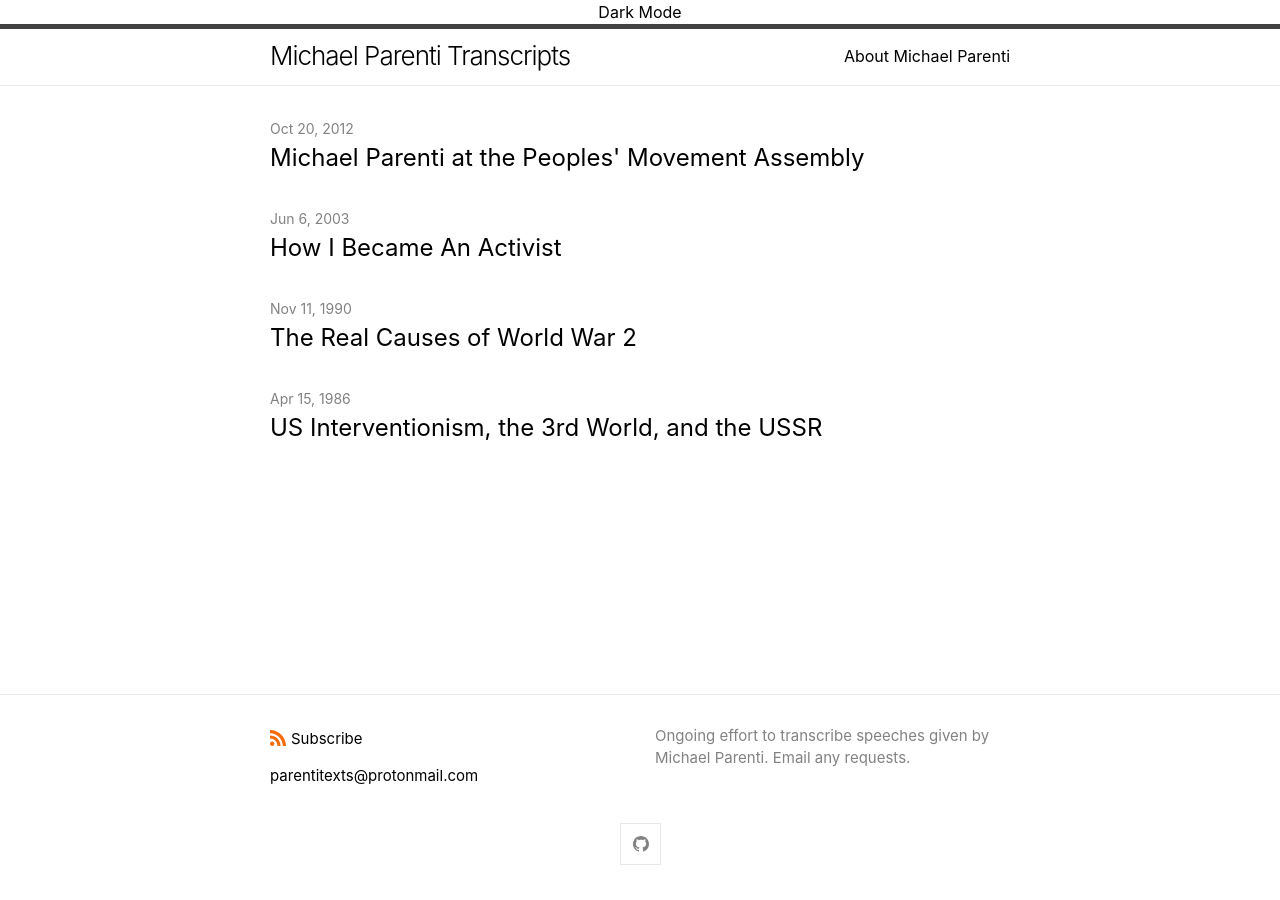
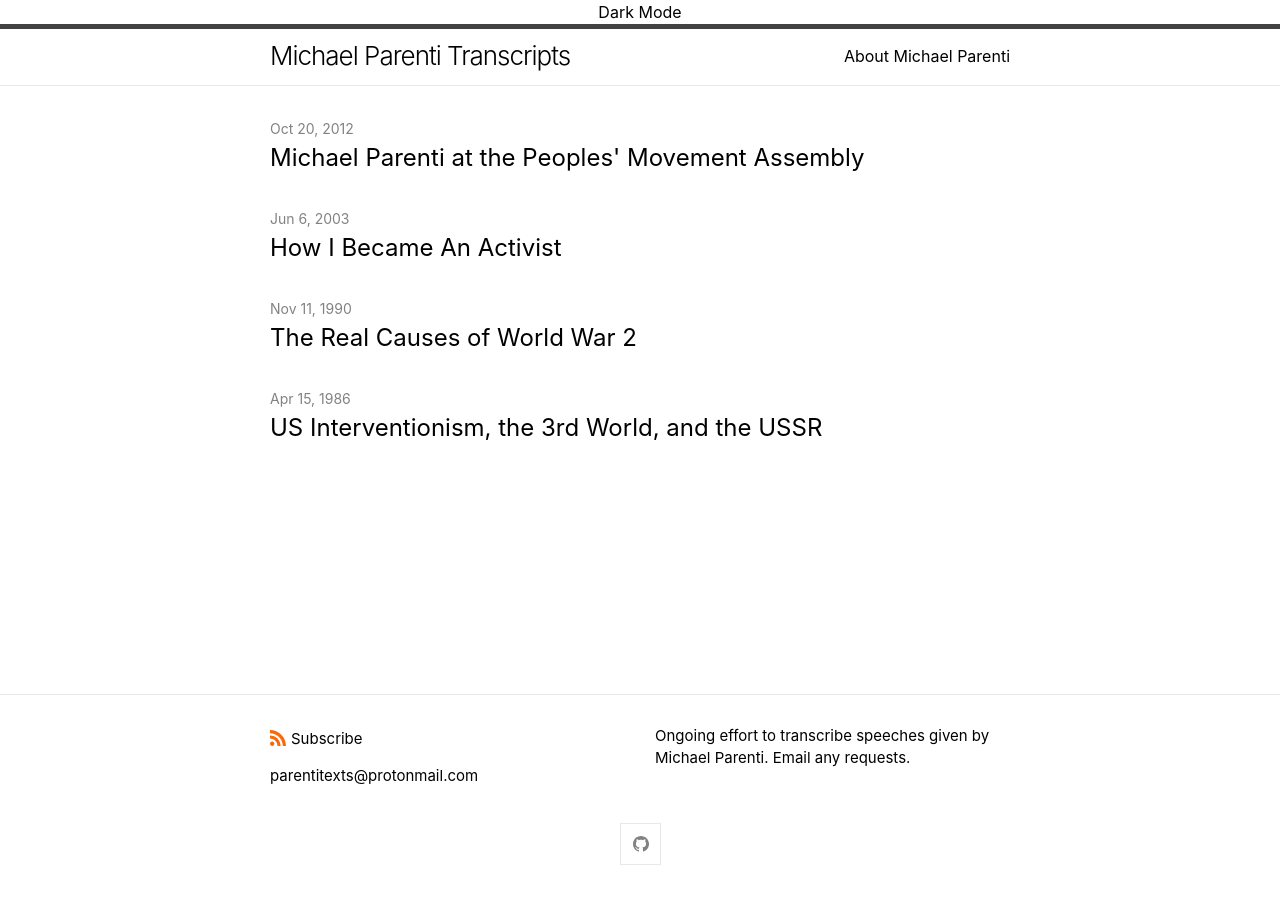
Before and after one commit to parentitexts/parentitexts.github.io, a Jekyll site: the page built from index.md, in a window 1280 px wide. Built offline with Jekyll 4.4.1, drawn with Linux system fonts in a browser that asks for light colours.

Commit message:
fixed text color

```diff
--- a/_sass/minima/custom-styles.scss
+++ b/_sass/minima/custom-styles.scss
@@ -37,3 +37,7 @@ article {
 max-width: 650px;
 margin: 2em auto;
 }
+
+p {
+  color: var(--text-color)
+}
--- a/_sass/minima/custom-variables.scss
+++ b/_sass/minima/custom-variables.scss
@@ -5,6 +5,7 @@ html, html[data-theme="light"] {
     --link-visited-color: hsl(0, 48%, 43%);
     --link-base-color: #000;
     --site-nav: rgb(0, 0, 0);
+    --text-color: #000;
     }
 
     html[data-theme="dark"] {
@@ -15,6 +16,7 @@ html, html[data-theme="light"] {
         --link-visited-color: #a23939;
         --link-base-color: #ffffff;
         --site-nav: #fff;
+        --text-color: #fff;
     }
 
     @media (prefers-color-scheme: dark) {
@@ -26,6 +28,7 @@ html, html[data-theme="light"] {
             --link-visited-color: #a23939;
             --link-base-color: #ffffff;
             --site-nav: #fff;
+            --text-color: #fff;
         }
 
         html[data-theme="light"] {
@@ -35,5 +38,6 @@ html, html[data-theme="light"] {
             --link-visited-color: hsl(0, 48%, 43%);
             --link-base-color: #000;
             --site-nav: rgb(0, 0, 0);
+            --text-color: #000;
     }
     }
```
Also changed, not shown: 1 other file.
